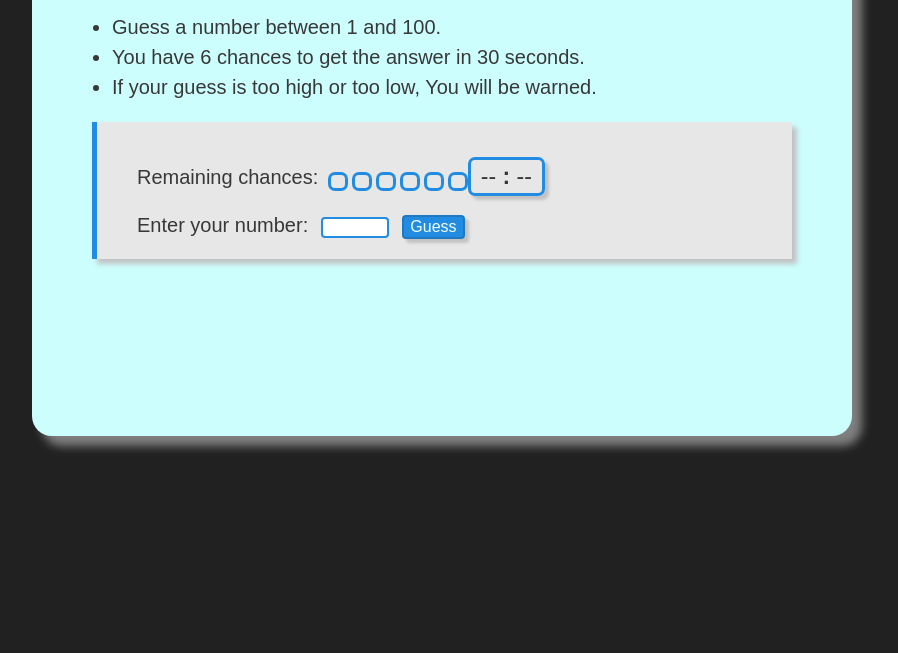
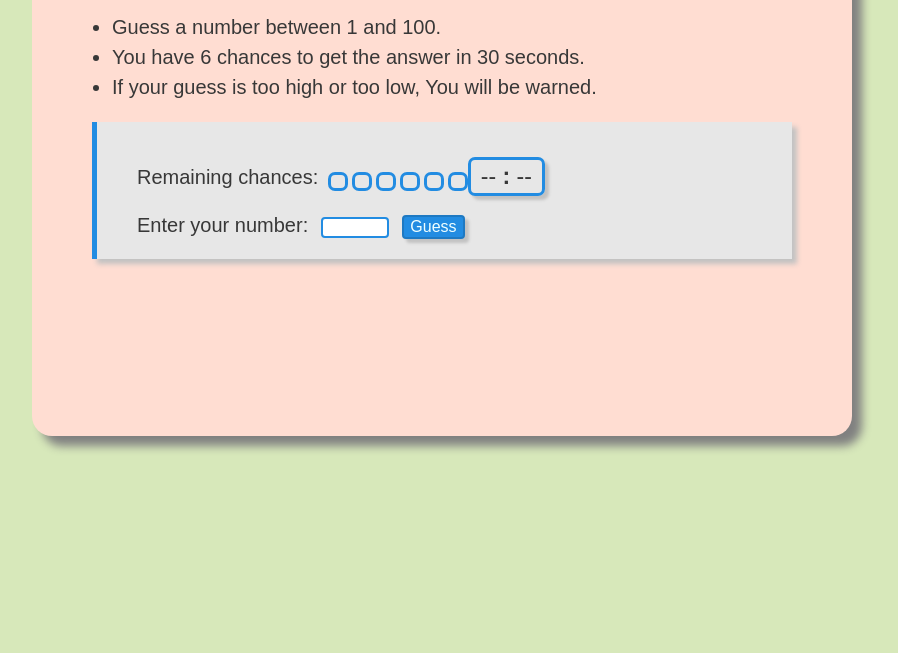
Before and after one commit to Atharv255/Number-Guess, a plain HTML site: page index.html in a window 1280 px wide. Shown: the part 147-800 px from the top of the page, without its empty margins (198-1096 px from the left). Drawn offline with Linux system fonts and the light colour scheme.

Commit message:
Update style.css

```diff
--- a/style.css
+++ b/style.css
@@ -1,5 +1,5 @@
 body {
-  background-color: #212121;
+  background-color: #D7E8BA;
   color: #383838;
   font-family: Arial, Helvetica, sans-serif;
   font-size: 20px;
@@ -9,7 +9,7 @@ body {
 }
 
 #div-1 {
-  background-color: #ccfefe;
+  background-color: #FFDDD2;
   text-align: left;
   max-width: 700px;
   width: 90%;
```
